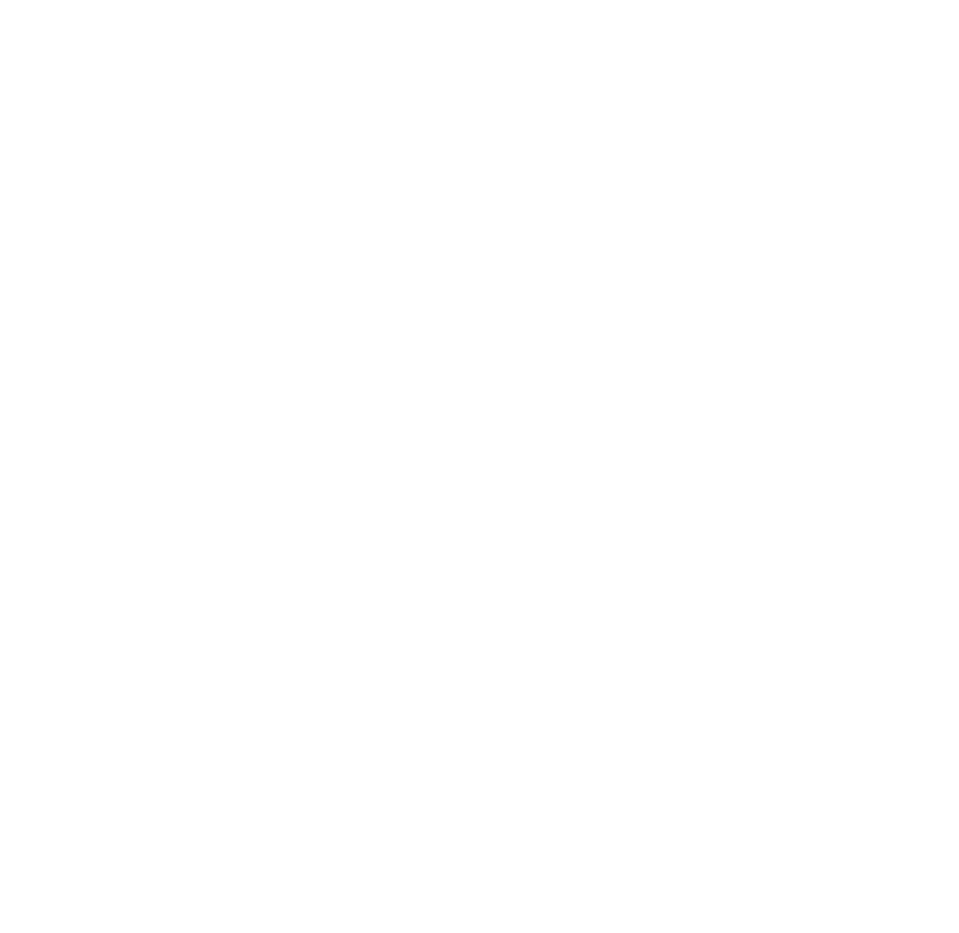
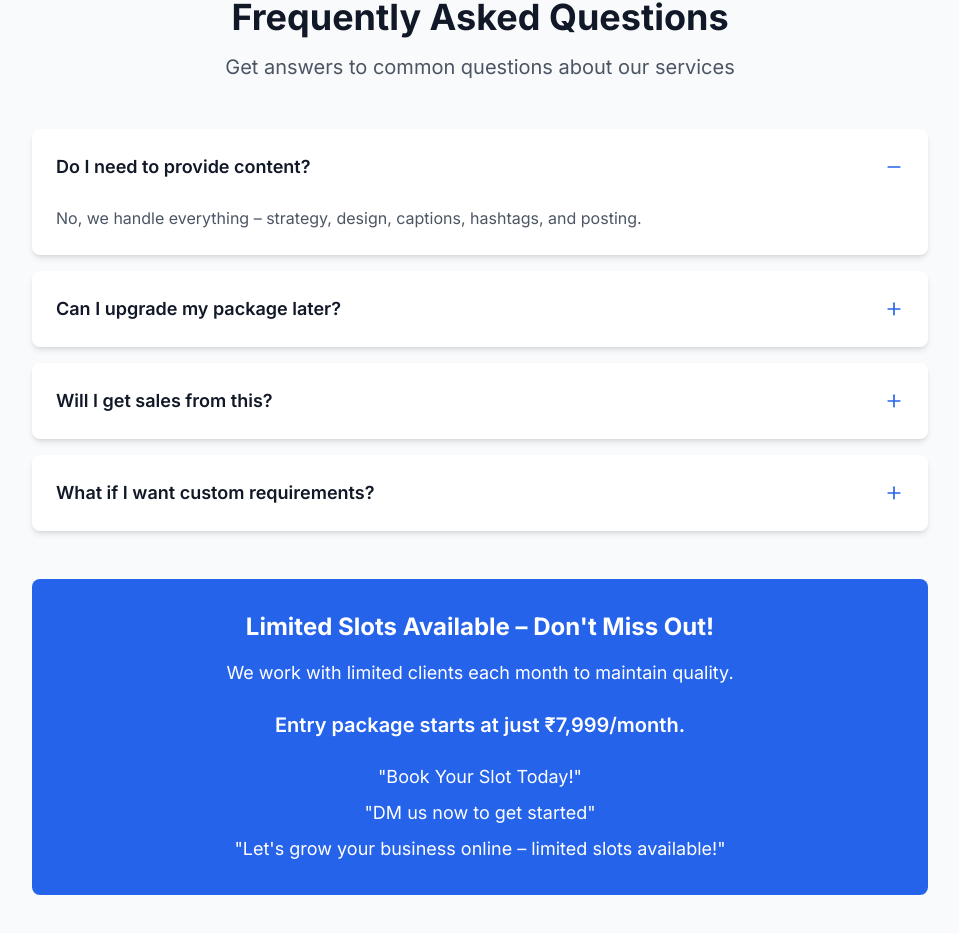
Before and after one commit to piyushtyagiofficial/adbolt, a React (Vite) app: page / in a window 1280 px wide. Shown: the part 3391-4324 px from the top of the page, without its empty margins (160-1119 px from the left). Before the commit the page ends 3324 px from the top, so only its background shows below. Built offline with nearby package versions, Linux system fonts and the light colour scheme.

Commit message:
Add FAQ section

```diff
--- a/src/App.jsx
+++ b/src/App.jsx
@@ -2,6 +2,7 @@
 import Hero from './components/Hero'
 import Packages from './components/Packages'
 import WhyChooseUs from './components/WhyChooseUs'
+import FAQ from './components/FAQ'
 import './index.css'
 
 function App() {
@@ -20,6 +21,7 @@
       <Hero onBookNowClick={handleBookNowClick} />
       <Packages />
       <WhyChooseUs />
+      <FAQ />
     </div>
   )
 }
--- /dev/null
+++ b/src/components/FAQ.jsx
@@ -0,0 +1,92 @@
+import { Plus, Minus } from 'lucide-react';
+import { useState } from 'react';
+
+const FAQ = () => {
+  const [openIndex, setOpenIndex] = useState(0);
+
+  const faqs = [
+    {
+      question: "Do I need to provide content?",
+      answer: "No, we handle everything – strategy, design, captions, hashtags, and posting."
+    },
+    {
+      question: "Can I upgrade my package later?",
+      answer: "Yes, you can start small and upgrade anytime as your business grows."
+    },
+    {
+      question: "Will I get sales from this?",
+      answer: "Our focus is brand visibility + lead generation. With the right ad budget, we help drive actual customers to your business."
+    },
+    {
+      question: "What if I want custom requirements?",
+      answer: "We also offer custom packages tailored to your brand's needs."
+    }
+  ];
+
+  const toggleFAQ = (index) => {
+    setOpenIndex(openIndex === index ? -1 : index);
+  };
+
+  return (
+    <section id="faq" className="py-16 bg-gray-50">
+      <div className="container mx-auto px-4">
+        <div className="max-w-4xl mx-auto">
+          <div className="text-center mb-12">
+            <h2 className="text-3xl md:text-4xl font-bold text-gray-900 mb-4">
+              Frequently Asked Questions
+            </h2>
+            <p className="text-xl text-gray-600">
+              Get answers to common questions about our services
+            </p>
+          </div>
+
+          <div className="space-y-4">
+            {faqs.map((faq, index) => (
+              <div key={index} className="bg-white rounded-lg shadow-md overflow-hidden">
+                <button
+                  className="w-full p-6 text-left flex items-center justify-between hover:bg-gray-50 transition-colors"
+                  onClick={() => toggleFAQ(index)}
+                >
+                  <h3 className="text-lg font-semibold text-gray-900 pr-8">
+                    {faq.question}
+                  </h3>
+                  <div className="flex-shrink-0">
+                    {openIndex === index ? (
+                      <Minus className="w-5 h-5 text-primary-600" />
+                    ) : (
+                      <Plus className="w-5 h-5 text-primary-600" />
+                    )}
+                  </div>
+                </button>
+                {openIndex === index && (
+                  <div className="px-6 pb-6">
+                    <p className="text-gray-600 leading-relaxed">
+                      {faq.answer}
+                    </p>
+                  </div>
+                )}
+              </div>
+            ))}
+          </div>
+
+          <div className="mt-12 text-center bg-primary-600 text-white p-8 rounded-lg">
+            <h3 className="text-2xl font-bold mb-4">Limited Slots Available – Don't Miss Out!</h3>
+            <p className="text-lg mb-6">
+              We work with limited clients each month to maintain quality.
+            </p>
+            <p className="text-xl font-semibold mb-6">
+              Entry package starts at just ₹7,999/month.
+            </p>
+            <div className="space-y-2">
+              <p className="text-lg">"Book Your Slot Today!"</p>
+              <p className="text-lg">"DM us now to get started"</p>
+              <p className="text-lg">"Let's grow your business online – limited slots available!"</p>
+            </div>
+          </div>
+        </div>
+      </div>
+    </section>
+  );
+};
+
+export default FAQ;
```
